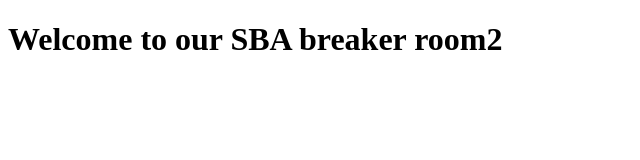
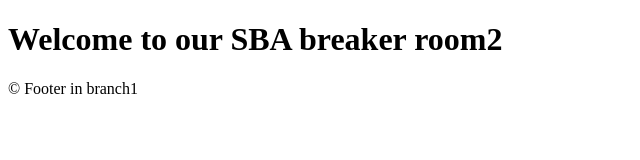
Before and after one commit to MKS2106/version-control-simulation-manasa, a plain HTML site: page index.html in a window 1280 px wide. Shown: the whole page, without its empty margins (0-640 px from the left). Drawn offline with Linux system fonts and the light colour scheme.

Commit message:
Modified footer in header branch

```diff
--- a/index.html
+++ b/index.html
@@ -7,5 +7,9 @@
 </head>
 <body>
     <h1> Welcome to our SBA breaker room2 </h1>
+    <footer>
+        <p>&copy; Footer in branch1</p>
+      </footer>
+
 </body>
 </html>
```
